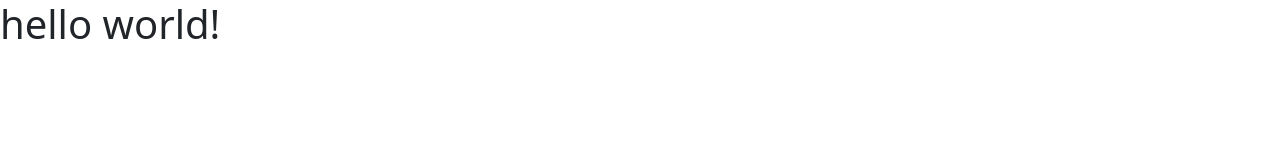
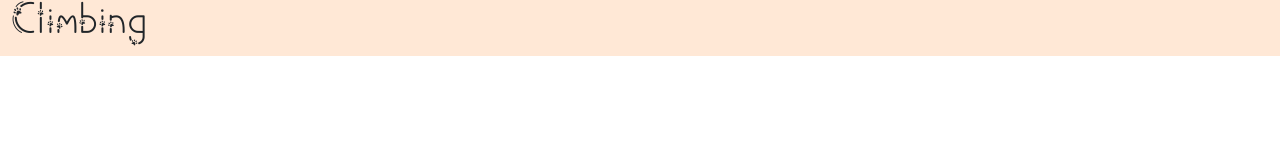
Before and after one commit to lindabrugmans/kittenadventures, a plain HTML site: page pages/climb/climb.html in a window 1280 px wide. Drawn offline with nearby package versions, Linux system fonts and the light colour scheme.

Commit message:
Update climb.html

```diff
--- a/pages/climb/climb.html
+++ b/pages/climb/climb.html
@@ -8,16 +8,29 @@
     <meta name="viewport" content="width=device-width, initial-scale=1.0">
     <link href="https://cdn.jsdelivr.net/npm/bootstrap@5.3.0-alpha3/dist/css/bootstrap.min.css" rel="stylesheet"
         integrity="sha384-KK94CHFLLe+nY2dmCWGMq91rCGa5gtU4mk92HdvYe+M/SXH301p5ILy+dN9+nJOZ" crossorigin="anonymous">
+
+    <script src="https://kit.fontawesome.com/b62c6fa3b0.js" crossorigin="anonymous"></script>
     <link rel="stylesheet" href="climb.css">
 
-    <title>Climbing</title>
+    <title>Cat Adventure</title>
 </head>
 
 <body>
-<h1> hello world!   </h1>
+    <div class="container-fluid" style="background-color:#ffe8d6;">
+        <div class="row">
+            <div class="col">
+                <h1 class="h1">Climbing</h1>
+
+                <!-- <i class="fa fa-paw"></i> -->
+            </div>
+        </div>
+    </div>
+
 
     <script src="https://cdn.jsdelivr.net/npm/bootstrap@5.3.0-alpha3/dist/js/bootstrap.bundle.min.js"
         integrity="sha384-ENjdO4Dr2bkBIFxQpeoTz1HIcje39Wm4jDKdf19U8gI4ddQ3GYNS7NTKfAdVQSZe"
         crossorigin="anonymous"></script>
+
 </body>
+
 </html>
```
